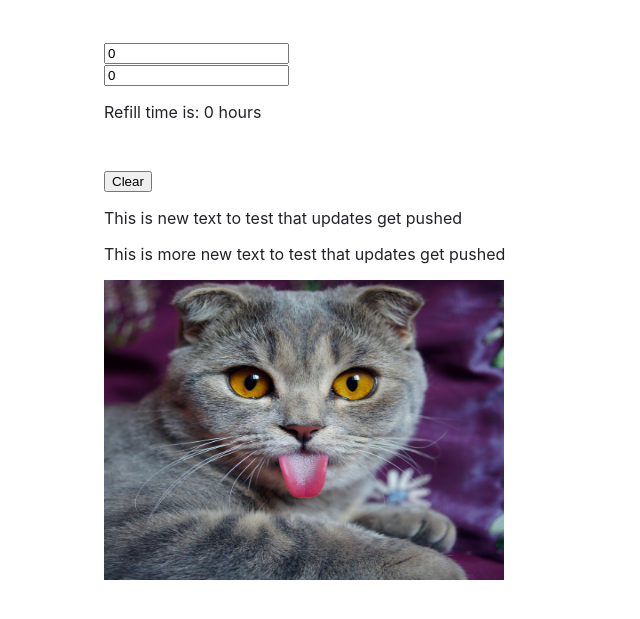
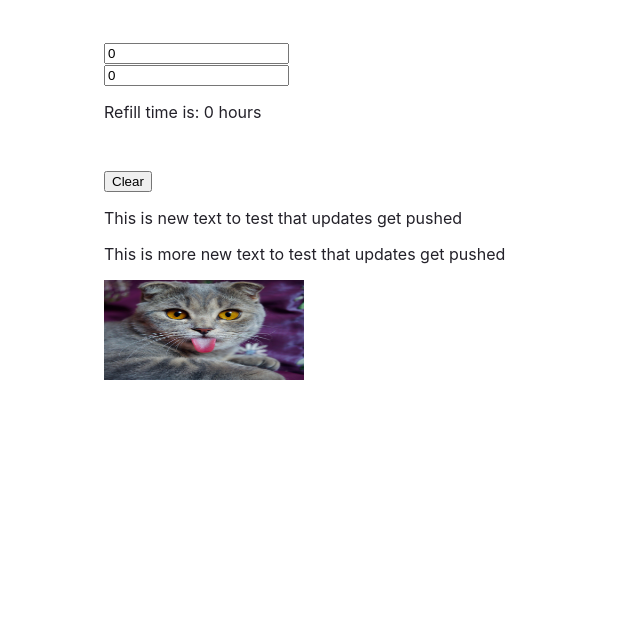
Before and after one commit to MotorizedWandOfFury/gatsby-pwa-poc, a Gatsby site: page / in a window 1280 px wide. Shown: the part 165-784 px from the top of the page, without its empty margins (0-640 px from the left). Built offline with nearby package versions, Linux system fonts and the light colour scheme; Gatsby itself is replaced by a stand-in of ours.

Commit message:
resize cat image

```diff
--- a/src/pages/index.tsx
+++ b/src/pages/index.tsx
@@ -113,7 +113,7 @@ const IndexPage: FC<PageProps> = () => {
       <p>This is new text to test that updates get pushed</p>
       <p>This is more new text to test that updates get pushed</p>
       <img
-        style={{width: 400, height: 300}}
+        style={{width: 200, height: 100}}
         alt="cat picture 2"
         src={catPicture}
       />
```
